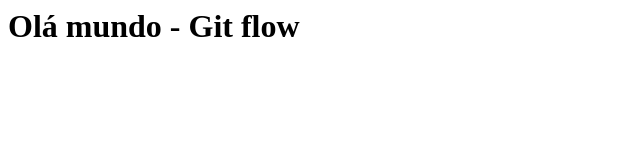
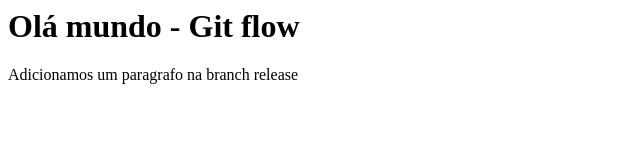
Before and after one commit to thg021/git-flow, a plain HTML site: page index.html in a window 1280 px wide. Shown: the whole page, without its empty margins (0-640 px from the left). Drawn offline with Linux system fonts and the light colour scheme.

Commit message:
add paragraph

```diff
--- a/index.html
+++ b/index.html
@@ -1 +1,2 @@
 <h1>Olá mundo - Git flow</h1>
+<p>Adicionamos um paragrafo na branch release</p>
```
